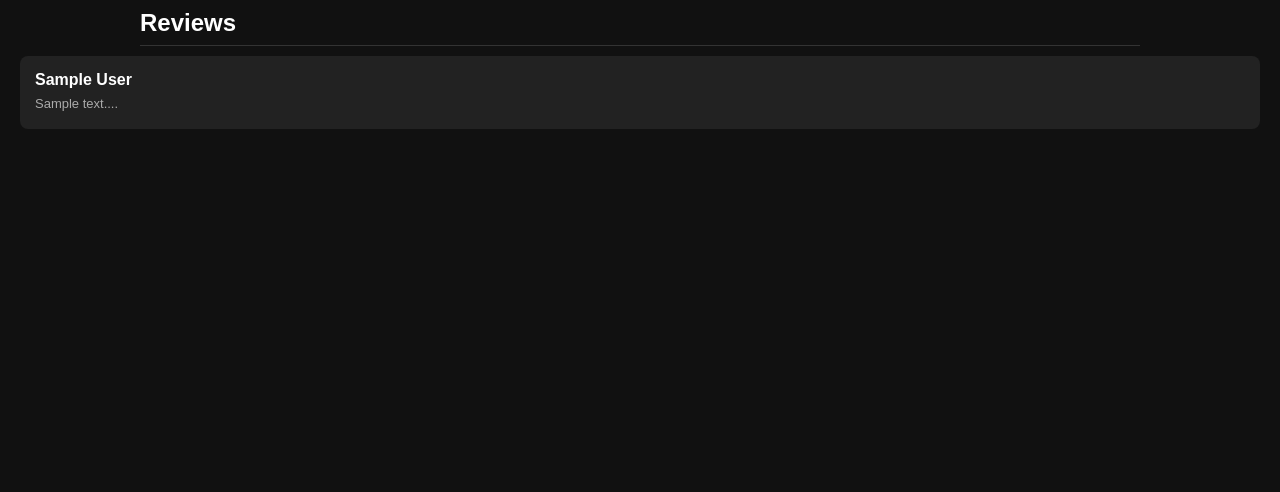
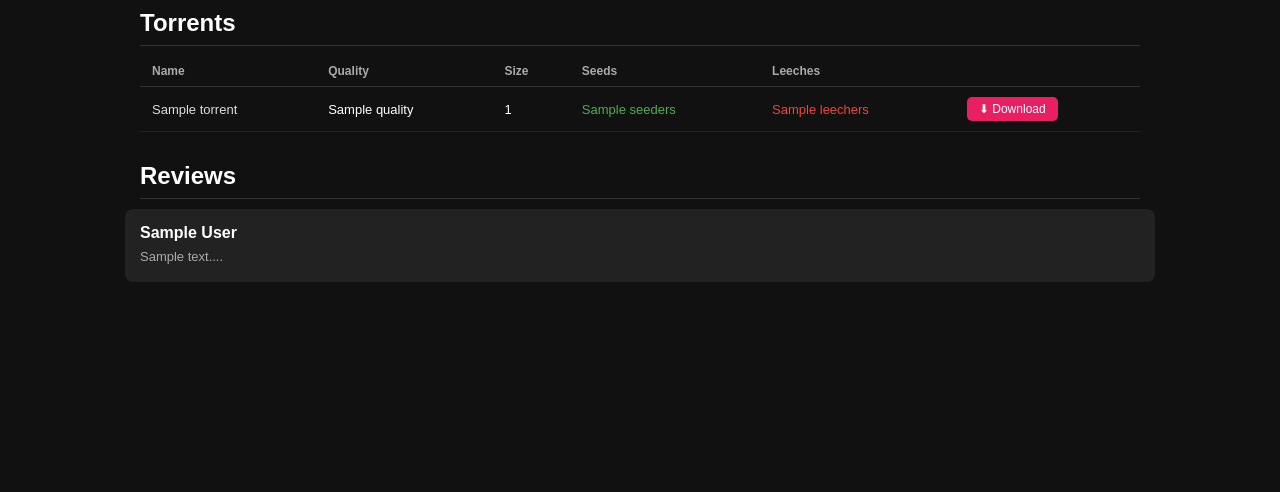
Before and after one commit to tpharmsen/autotorrent, a FastAPI app: template templates/movie.html in a window 1280 px wide. Shown: the part 308-800 px from the top of the page. Run offline with FastAPI, Linux system fonts and the light colour scheme; the template is opened without the code that fills it: most values are stand-ins (such as "Sample title", 1, 10 or a date in 2020).

Commit message:
button interaction

```diff
--- a/app/main.py
+++ b/app/main.py
@@ -7,7 +7,8 @@ import socket
 from pathlib import Path
 from app.models import TorrentLink, TorrentResponse
 from app.qb import add_magnet, list_torrents, get_transfer_info
-from app.metadata import search_movie, get_movie_detail, get_trending_movies
+from app.metadata import search_movie, get_movie_detail, get_trending_movies, download_posters
+from app.tpb import get_downloadable_torrents, fetch_remote
 
 app = FastAPI()
 
@@ -41,8 +42,10 @@ def get_posters():
 
 @app.get("/", response_class=HTMLResponse)
 async def index(request: Request):
+
+    trending = get_trending_movies()
+    download_posters(trending)
     posters = get_posters()
-    trending = get_trending_movies()
     return templates.TemplateResponse("index.html", {
         "request": request,
         "posters": posters,
@@ -57,6 +60,8 @@ async def movie_detail(request: Request, title: str):
         raise HTTPException(status_code=404, detail="Movie not found on TMDB")
 
     detail = get_movie_detail(movie["id"])
+    downloadable_torrents = get_downloadable_torrents(detail["title"])
+    detail["torrents"] = downloadable_torrents
     return templates.TemplateResponse("movie.html", {
         "request": request,
         "movie": detail
@@ -101,6 +106,9 @@ async def fetch_remote():
     from app.tpb import fetch_remote
     return fetch_remote()
 
+@app.get("/hey")
+async def hey():
+    print("hey, deze function moet torrent toevoegen en vlc openen etc")
 
 if __name__ == "__main__":
     import uvicorn
--- a/app/tpb.py
+++ b/app/tpb.py
@@ -80,6 +80,53 @@ def parse_release(title: str):
         "quality": quality
     }
 
+def get_downloadable_torrents(title: str):
+    base_url = "https://thepibay.site/search/"
+    search_url = base_url + title.replace(" ", "%20")
+    headers = {"User-Agent": "Mozilla/5.0"}
+    response = requests.get(search_url, headers=headers)
+    soup = BeautifulSoup(response.text, "html.parser")
+
+    items = []
+    for row in soup.find_all("tr"):
+        title_tag = row.select_one("a.detLink")
+        magnet_tag = row.find("a", href=lambda x: x and x.startswith("magnet:"))
+
+        if not title_tag:
+            continue
+
+        raw_title = title_tag.text.strip()
+        page_link = title_tag["href"]
+        magnet = magnet_tag["href"] if magnet_tag else None
+
+        # Seeders/leechers are in the last two <td> columns
+        cols = row.find_all("td")
+        seeders = cols[-2].text.strip() if len(cols) >= 2 else "?"
+        leechers = cols[-1].text.strip() if len(cols) >= 2 else "?"
+
+        # Size is in the description line
+        desc = row.select_one("font.detDesc")
+        size = None
+        if desc:
+            for part in desc.text.split(","):
+                if "Size" in part:
+                    size = part.replace("Size", "").strip()
+
+        parsed = parse_release(raw_title)
+        items.append({
+            "raw": raw_title,
+            "name": parsed["name"],
+            "season_episode": parsed["season_episode"],
+            "quality": parsed["quality"],
+            "magnet": magnet,
+            "page_link": page_link,
+            "seeders": seeders,
+            "leechers": leechers,
+            "size": size or "Unknown"
+        })
+
+    return items
+
 
 if __name__ == "__main__":
     results = fetch_remote()
--- a/templates/movie.html
+++ b/templates/movie.html
@@ -13,16 +13,24 @@
 .overview { line-height: 1.6; margin-bottom: 20px; }
 .cast { display: flex; flex-wrap: wrap; gap: 10px; margin-top: 10px; }
 .actor { background: #222; padding: 8px 12px; border-radius: 6px; font-size: 13px; }
-        h2 { border-bottom: 1px solid #333; padding-bottom: 8px; }
-        .review { background: #222; padding: 15px; border-radius: 8px; margin-bottom: 10px; }
+h2 { border-bottom: 1px solid #333; padding-bottom: 8px; max-width: 1000px; margin: 30px auto 10px; }
+.review { background: #222; padding: 15px; border-radius: 8px; margin-bottom: 10px; max-width: 1000px; margin-left: auto; margin-right: auto; }
 .review-author { font-weight: bold; margin-bottom: 5px; }
 .review-content { color: #aaa; font-size: 13px; line-height: 1.5; }
 iframe { width: 100%; max-width: 700px; height: 400px; border: none; border-radius: 10px; margin-top: 10px; }
+.torrent-table { width: 100%; max-width: 1000px; margin: 0 auto; border-collapse: collapse; }
+.torrent-table th { text-align: left; color: #aaa; font-size: 12px; padding: 8px 12px; border-bottom: 1px solid #333; }
+.torrent-table td { padding: 10px 12px; border-bottom: 1px solid #222; font-size: 13px; }
+.torrent-table tr:hover td { background: #1a1a1a; }
+.torrent-name { color: #ddd; }
+.seed { color: #4caf50; }
+.leech { color: #f44336; }
+button.magnet-btn { background: #e91e63; color: white; padding: 5px 12px; border-radius: 5px; font-size: 12px; border: none; cursor: pointer; }
+button.magnet-btn:hover { background: #c2185b; }
 </style>
 </head>
 <body>
 <a class="back" href="/">← Back</a>
-
 <div class="hero">
     <div class="poster">
         <img src="https://image.tmdb.org/t/p/w500{{ movie.poster_path }}" alt="{{ movie.title }}">
@@ -33,7 +41,6 @@
             {{ movie.release_date[:4] }} · ⭐ {{ movie.vote_average | round(1) }} · {{ movie.runtime }} min
         </div>
         <div class="overview">{{ movie.overview }}</div>
-
         <h2>Cast</h2>
         <div class="cast">
             {% for member in movie.credits.cast[:10] %}
@@ -45,12 +52,40 @@
 
 {% set trailer = movie.videos.results | selectattr("type", "equalto", "Trailer") | selectattr("site", "equalto", "YouTube") | first %}
 {% if trailer %}
-    <h2 style="max-width:1000px;margin:30px auto 10px;">Trailer</h2>
+<h2>Trailer</h2>
 <iframe src="https://www.youtube.com/embed/{{ trailer.key }}" allowfullscreen></iframe>
 {% endif %}
 
+{% if movie.torrents %}
+<h2>Torrents</h2>
+<table class="torrent-table">
+    <thead>
+        <tr>
+            <th>Name</th>
+            <th>Quality</th>
+            <th>Size</th>
+            <th>Seeds</th>
+            <th>Leeches</th>
+            <th></th>
+        </tr>
+    </thead>
+    <tbody>
+        {% for torrent in movie.torrents %}
+        <tr>
+            <td class="torrent-name">{{ torrent.name }}</td>
+            <td>{{ torrent.quality }}</td>
+            <td>{{ torrent.size }}</td>
+            <td class="seed">{{ torrent.seeders }}</td>
+            <td class="leech">{{ torrent.leechers }}</td>
+            <td><button class="magnet-btn" onclick="addTorrent('{{ torrent.magnet }}')">⬇ Download</button></td>
+        </tr>
+        {% endfor %}
+    </tbody>
+</table>
+{% endif %}
+
 {% if movie.reviews.results %}
-    <h2 style="max-width:1000px;margin:30px auto 10px;">Reviews</h2>
+<h2>Reviews</h2>
 {% for review in movie.reviews.results[:3] %}
 <div class="review">
     <div class="review-author">{{ review.author }}</div>
@@ -59,5 +94,10 @@
 {% endfor %}
 {% endif %}
 
+<script>
+function addTorrent(magnet) {
+    fetch("/hey");
+}
+</script>
 </body>
 </html>
```
Also changed, not shown: static/style.css (line endings or trailing spaces). Lines whose indentation alone changed are shown as unchanged.
